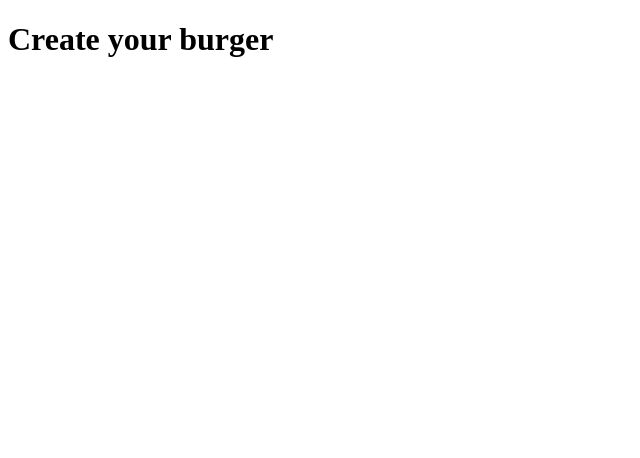
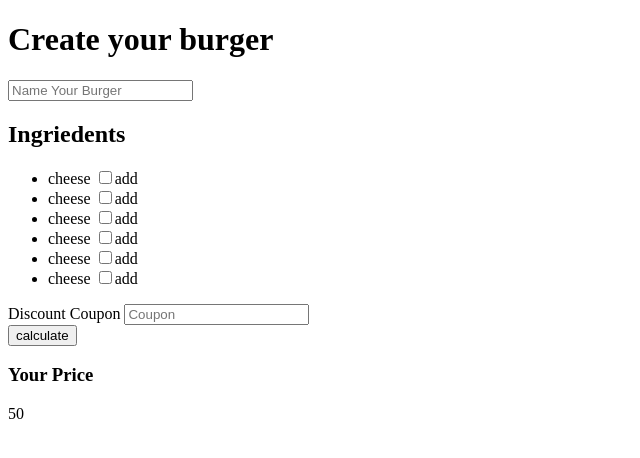
Before and after one commit to plinio-dev/js-burger, a plain HTML site: page index.html in a window 1280 px wide. Shown: the whole page, without its empty margins (0-640 px from the left). Drawn offline with Linux system fonts and the light colour scheme.

Commit message:
html structure ok

```diff
--- a/index.html
+++ b/index.html
@@ -11,8 +11,60 @@
     <header>
       <h1>Create your burger</h1>
     </header>
-    <main></main>
-    <footer></footer>
+    <main>
+      <div class="burger-name">
+        <input id="burger-input" type="text" placeholder="Name Your Burger" value="">
+      </div>
+      <div class="ingriedents">
+        <h2>Ingriedents</h2>
+        <ul class="ingriedents-list">
+          <li>
+            <label for="Cheese">cheese
+              <input id="Cheese" type="checkbox" name="" value="">add
+            </label>
+          </li>
+          <li>
+            <label for="Egg">cheese
+              <input id="Egg" type="checkbox" name="" value="">add
+            </label>
+          </li>
+          <li>
+            <label for="Mustard">cheese
+              <input id="Mustard" type="checkbox" name="" value="">add
+            </label>
+          </li>
+          <li>
+            <label for="Tomato">cheese
+              <input id="Tomato" type="checkbox" name="" value="">add
+            </label>
+          </li>
+          <li>
+            <label for="Lattuce">cheese
+              <input id="Lattuce" type="checkbox" name="" value="">add
+            </label>
+          </li>
+          <li>
+            <label for="Ketchup">cheese
+              <input id="Ketchup" type="checkbox" name="" value="">add
+            </label>
+          </li>
+        </ul>
+      </div>
+      <div class="discount">
+        <label for="coupon-input">Discount Coupon
+          <input id="coupon-input" type="text" placeholder="Coupon" value="">
+        </label>
+      </div>
+      <div class="button calculate">
+        <button id="calculate">calculate</button>
+      </div>
+    </main>
+    <footer>
+      <div class="price-name">
+        <h3>Your Price</h3>
+      </div>
+      <div id="total">50</div>
+    </footer>
   </div>
 
   <script src="js/script.js" charset="utf-8"></script>
```
